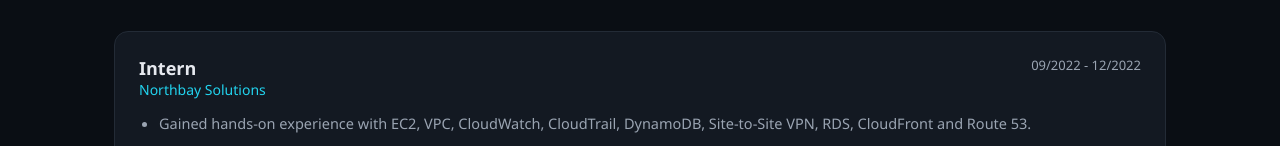
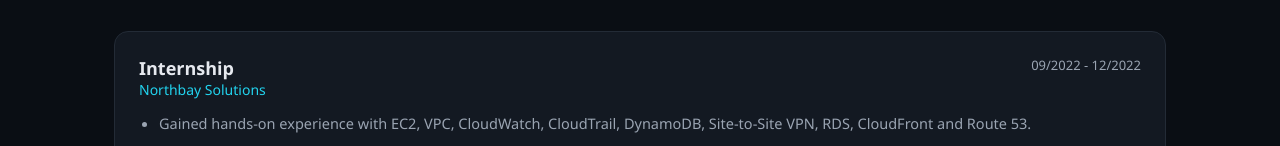
Before and after one commit to musman49303/usman-devops-portfolio, a Next.js app: page / in a window 1280 px wide. Shown: the part 2448-2594 px from the top of the page. Built offline with nearby package versions, Linux system fonts and the light colour scheme.

Commit message:
Update page.js

```diff
--- a/app/page.js
+++ b/app/page.js
@@ -50,7 +50,7 @@
     ],
   },
   {
-    role: 'Intern',
+    role: 'Internship',
     company: 'Northbay Solutions',
     period: '09/2022 - 12/2022',
     points: [
@@ -87,6 +87,14 @@
   {
     title: 'Monitoring Stack Deployment',
     description: 'Set up and maintained a full monitoring solution using Prometheus and Grafana for real-time tracking of on-premises infrastructure, with alerts and dashboards to proactively identify issues.',
+  },
+  {
+    title: 'Prometheus + Grafana Server Monitoring',
+    description: 'Deployed Prometheus exporters and Grafana dashboards across multiple servers for real-time metrics, custom alerting rules and centralized visibility into CPU, memory, disk and network health.',
+  },
+  {
+    title: 'AI Agent for Server Behavior Verification',
+    description: 'Deployed an AI-driven agent across different servers to continuously analyze logs and metrics, verify expected server behavior and flag anomalies before they impact production.',
   },
   {
     title: 'Cloud Migration Support',
```
